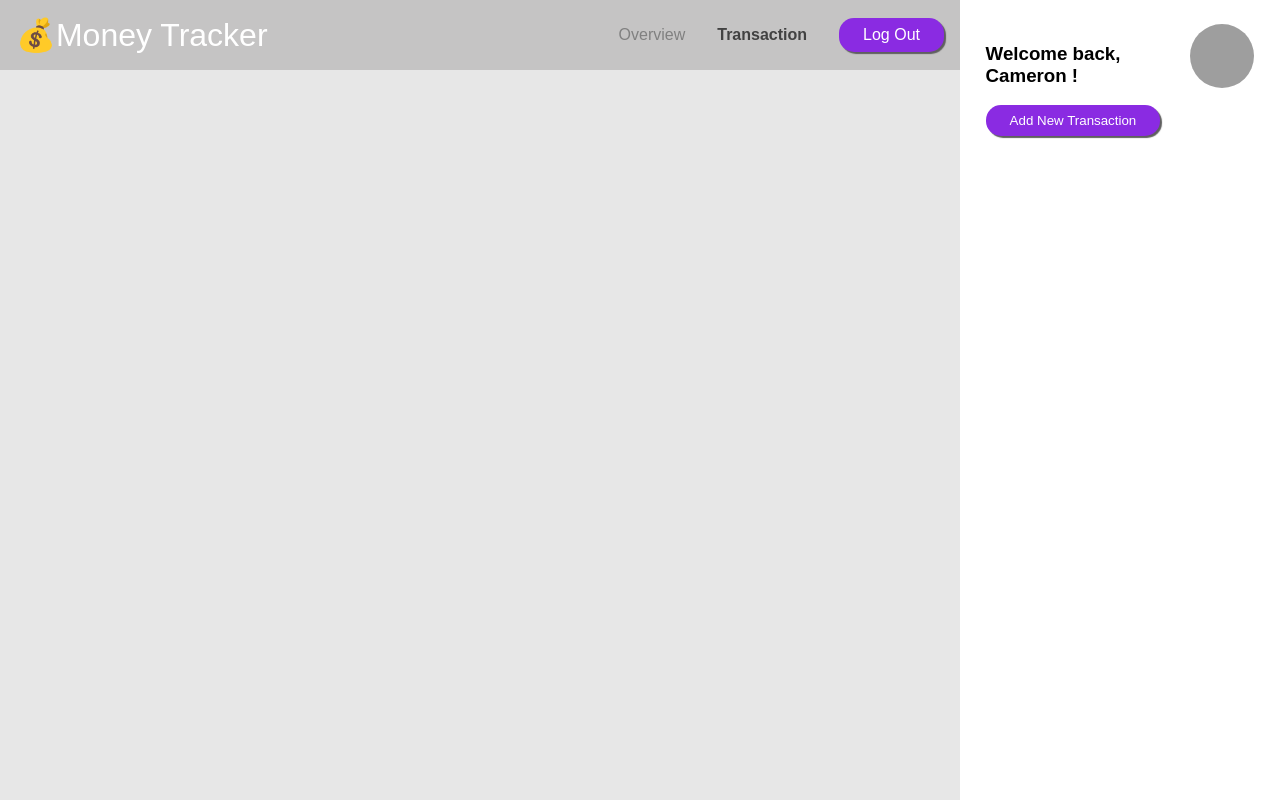
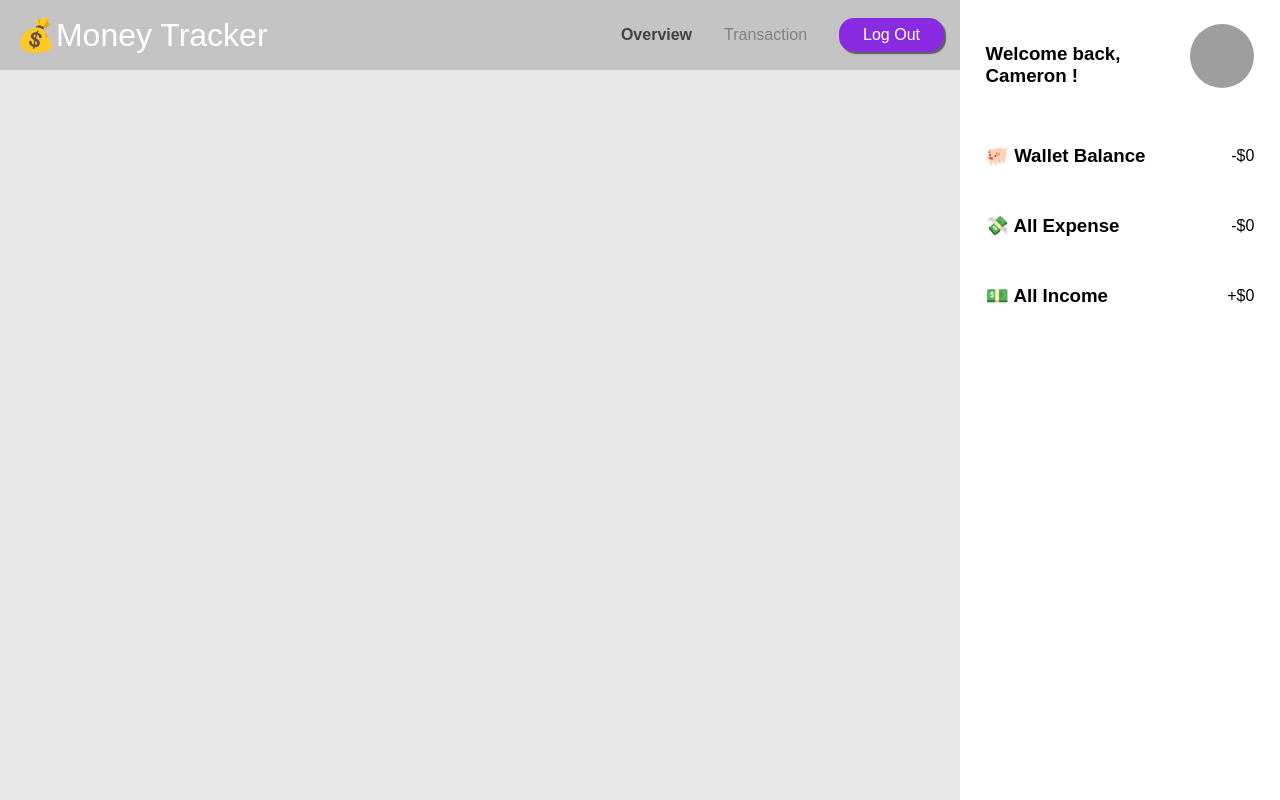
Before and after one commit to Janisgee/budget-project, a React (Create React App) app in the folder client/: page /user in a window 1280 px wide. Built offline with nearby package versions, Linux system fonts and the light colour scheme; no server answers; grey boxes are pictures that could not be loaded.

Commit message:
Fix the profile displaying balance first

```diff
--- a/client/src/components/AppAfterLogin.jsx
+++ b/client/src/components/AppAfterLogin.jsx
@@ -8,7 +8,7 @@ import Profile from './Profile';
 import { TransactionProvider } from '../contexts/transactionContext';
 
 function AppAfterLogin() {
-  const [toggle, setToggle] = useState(false);
+  const [toggle, setToggle] = useState(true);
 
   return (
     <TransactionProvider>
```
